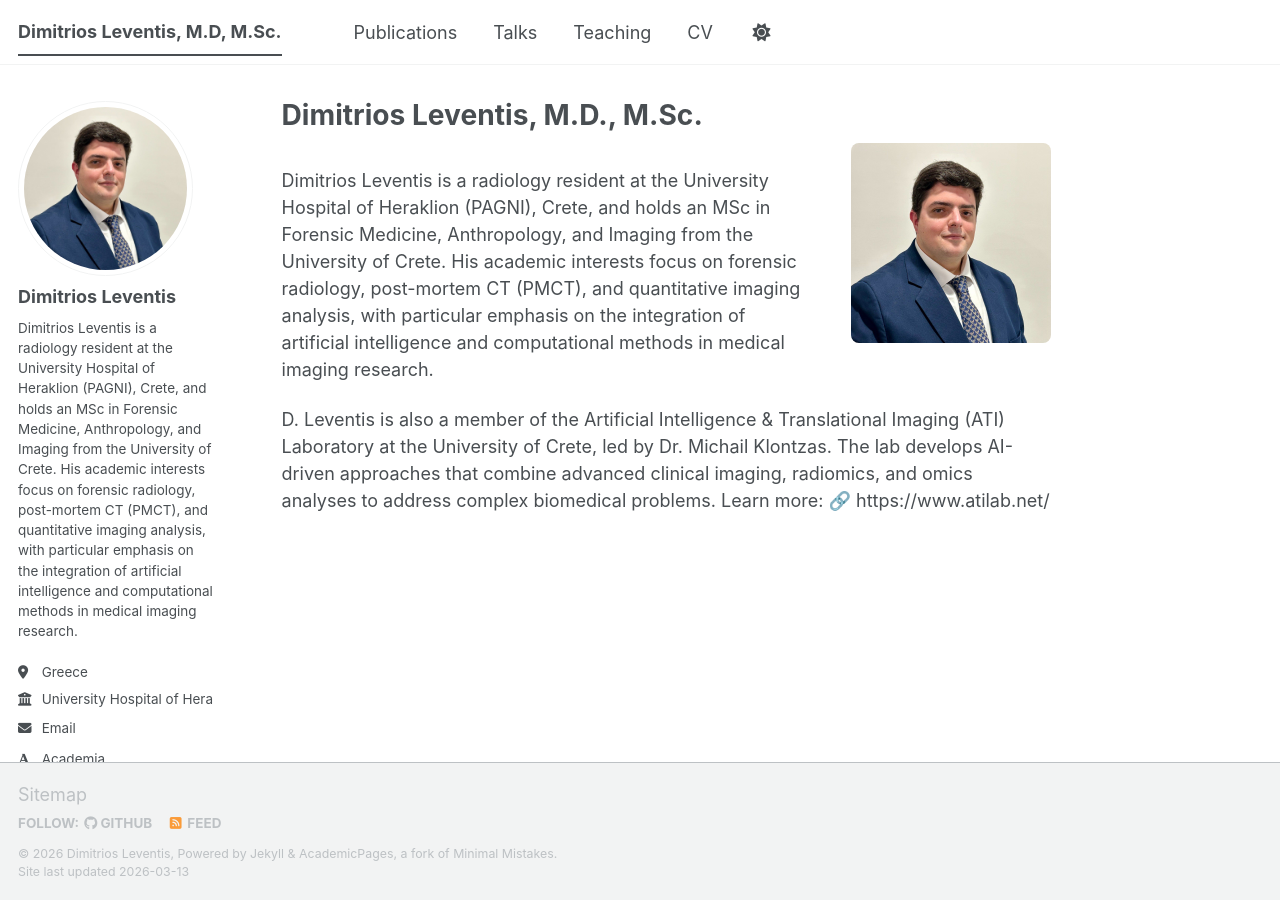
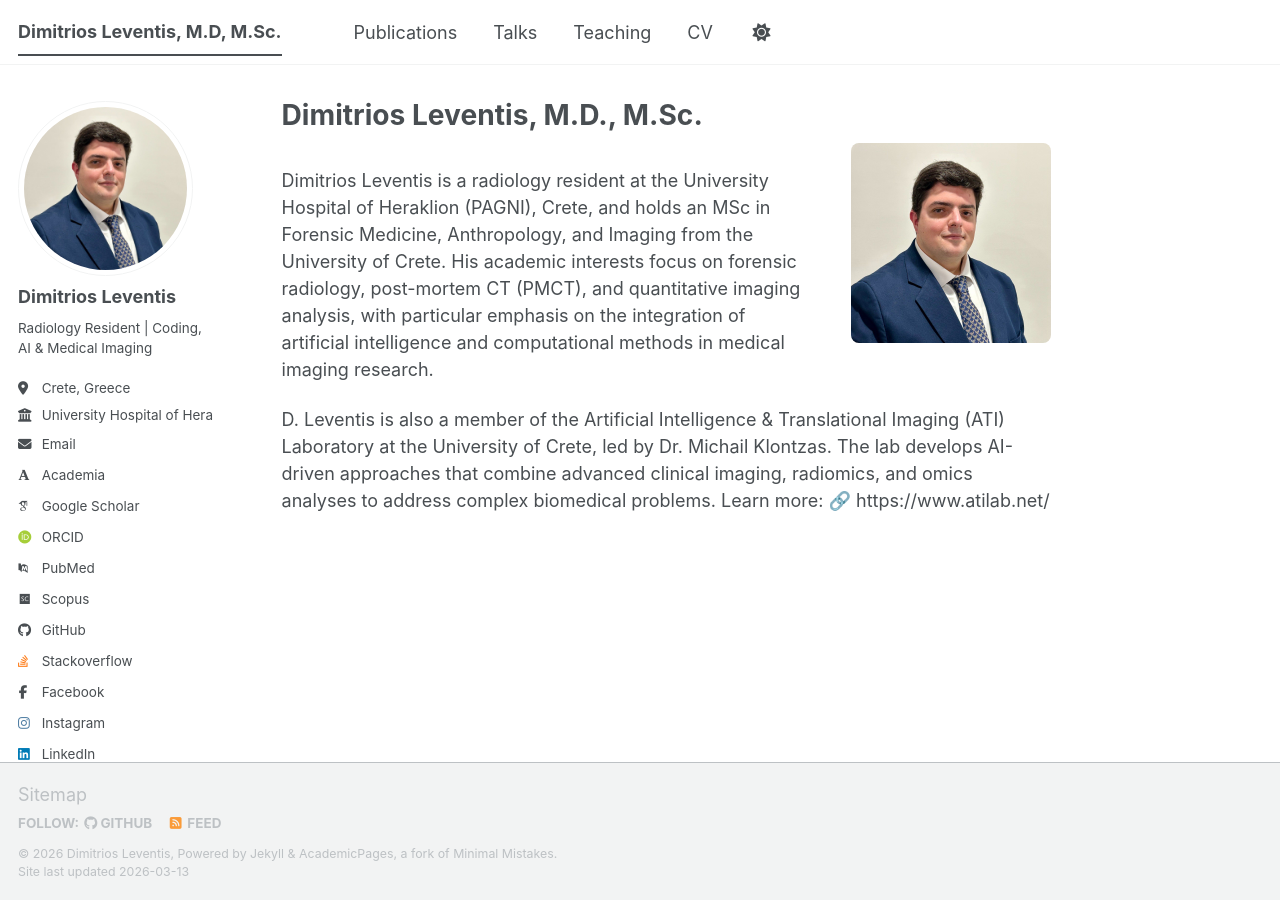
Before and after one commit to dleventis/dleventis.github.io, a Jekyll site: the page built from _pages/about.md, in a window 1280 px wide. Built offline with Jekyll 4.4.1, drawn with Linux system fonts in a browser that asks for light colours; some web fonts are replaced; a script bundle is joined from its source files by our own code; library files that are not in the unit come from our copies.

Commit message:
Revise bio and location in configuration
Updated bio and location information.

```diff
--- a/_config.yml
+++ b/_config.yml
@@ -26,8 +26,8 @@ author:
   avatar           : "profile.png"
   name             : "Dimitrios Leventis"
   pronouns         : # example: "she/her"
-  bio              : "Dimitrios Leventis is a radiology resident at the University Hospital of Heraklion (PAGNI), Crete, and holds an MSc in Forensic Medicine, Anthropology, and Imaging from the University of Crete. His academic interests focus on forensic radiology, post-mortem CT (PMCT), and quantitative imaging analysis, with particular emphasis on the integration of artificial intelligence and computational methods in medical imaging research."
-  location         : "Greece"
+  bio              : "Radiology Resident | Coding, AI & Medical Imaging"
+  location         : "Crete, Greece"
   employer         : "University Hospital of Heraklion"
   uri              : # URL
   email            : "dimitrios_leventis@yahoo.com"
```
